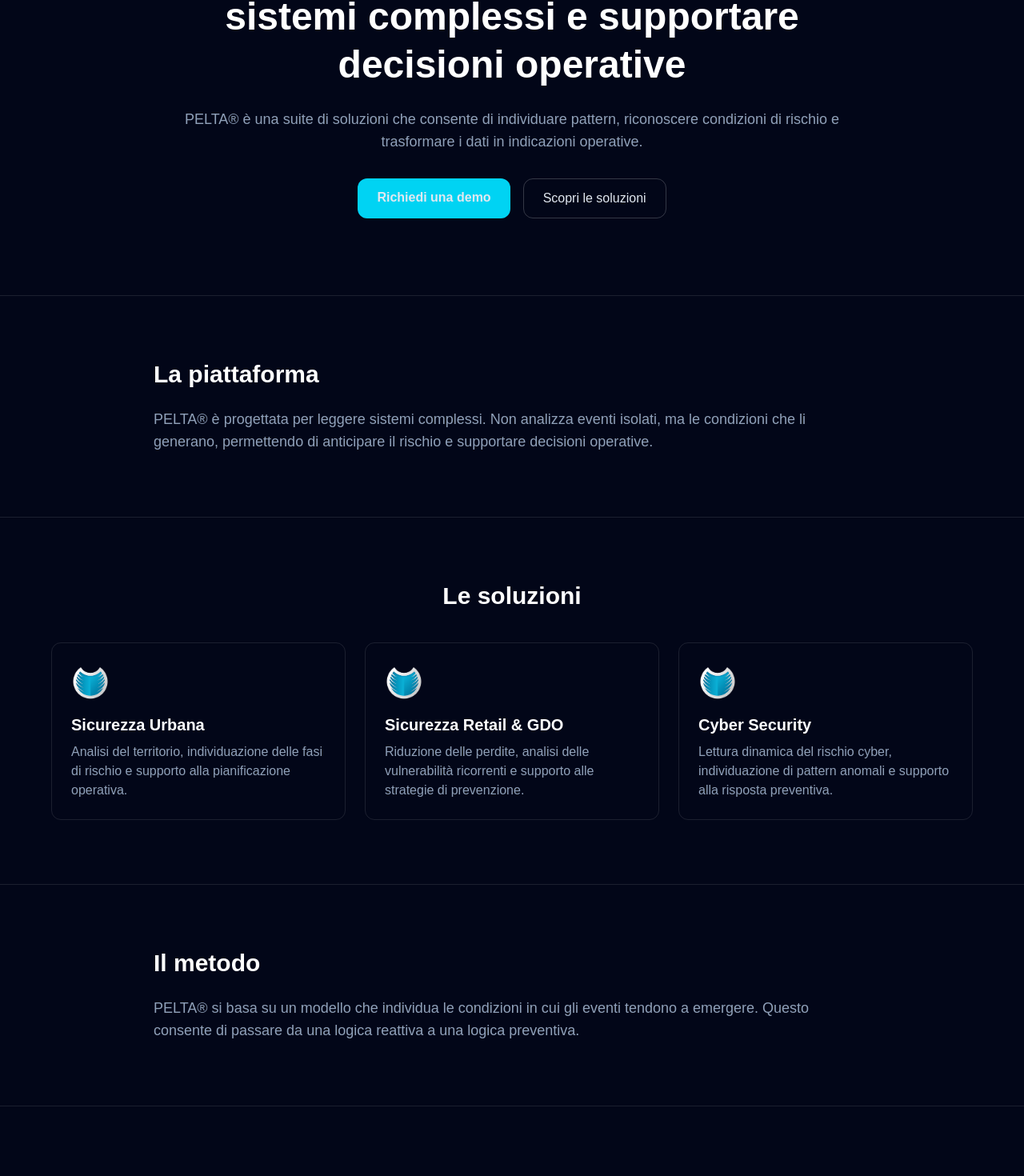
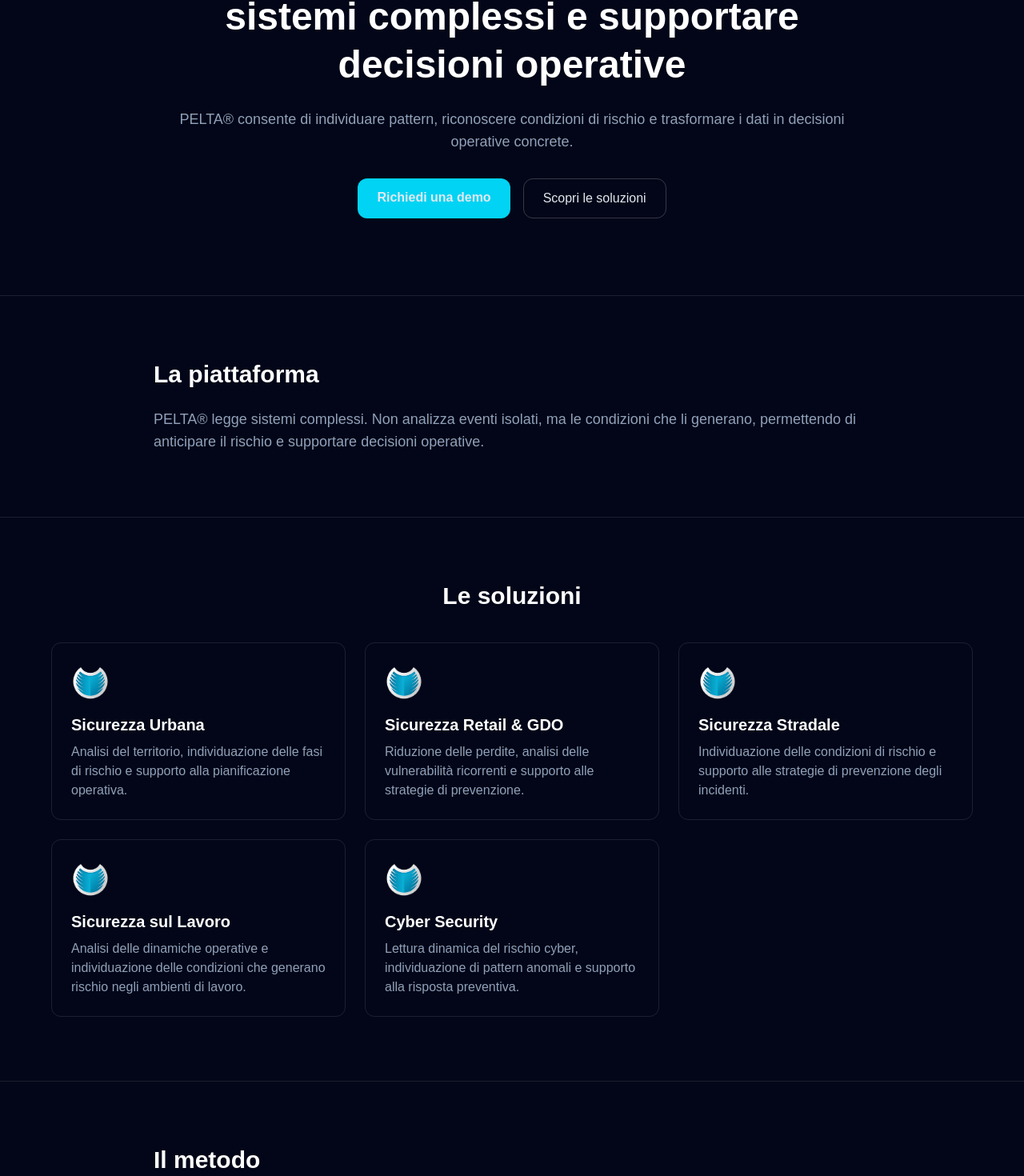
Before and after one commit to elialombardo000-byte/pelta-site, a Next.js app: page / in a window 1280 px wide. Shown: the part 270-1740 px from the top of the page at 80% size. Built offline with nearby package versions, Linux system fonts and the light colour scheme.

Commit message:
home definitiva completa

```diff
--- a/app/page.js
+++ b/app/page.js
@@ -10,6 +10,18 @@
       title: "Sicurezza Retail & GDO",
       description:
         "Riduzione delle perdite, analisi delle vulnerabilità ricorrenti e supporto alle strategie di prevenzione.",
+      image: "/shield.png",
+    },
+    {
+      title: "Sicurezza Stradale",
+      description:
+        "Individuazione delle condizioni di rischio e supporto alle strategie di prevenzione degli incidenti.",
+      image: "/shield.png",
+    },
+    {
+      title: "Sicurezza sul Lavoro",
+      description:
+        "Analisi delle dinamiche operative e individuazione delle condizioni che generano rischio negli ambienti di lavoro.",
       image: "/shield.png",
     },
     {
@@ -45,8 +57,9 @@
       </header>
 
       {/* HERO */}
-      <section id="home" className="px-6 py-24">
-        <div className="max-w-4xl mx-auto text-center">
+      <section id="home" className="px-6 py-24 text-center">
+        <div className="max-w-4xl mx-auto">
+
           <div className="mb-4 text-cyan-300 text-sm uppercase tracking-widest">
             Suite di soluzioni AI
           </div>
@@ -56,8 +69,8 @@
           </h1>
 
           <p className="mt-6 text-lg text-slate-400">
-            PELTA® è una suite di soluzioni che consente di individuare pattern, riconoscere condizioni di rischio
-            e trasformare i dati in indicazioni operative.
+            PELTA® consente di individuare pattern, riconoscere condizioni di rischio
+            e trasformare i dati in decisioni operative concrete.
           </p>
 
           <div className="mt-8 flex justify-center gap-4 flex-wrap">
@@ -69,6 +82,7 @@
               Scopri le soluzioni
             </a>
           </div>
+
         </div>
       </section>
 
@@ -80,8 +94,9 @@
           </h2>
 
           <p className="text-slate-400 text-lg">
-            PELTA® è progettata per leggere sistemi complessi. Non analizza eventi isolati,
-            ma le condizioni che li generano, permettendo di anticipare il rischio e supportare decisioni operative.
+            PELTA® legge sistemi complessi. Non analizza eventi isolati,
+            ma le condizioni che li generano, permettendo di anticipare il rischio
+            e supportare decisioni operative.
           </p>
         </div>
       </section>
@@ -94,12 +109,19 @@
             Le soluzioni
           </h2>
 
-          <div className="grid md:grid-cols-3 gap-6">
+          <div className="grid md:grid-cols-2 lg:grid-cols-3 gap-6">
             {solutions.map((item) => (
-              <div key={item.title} className="p-6 border border-white/10 rounded-xl">
+              <div
+                key={item.title}
+                className="p-6 border border-white/10 rounded-xl hover:border-cyan-400/30 transition"
+              >
                 <img src={item.image} alt={item.title} className="h-12 mb-4" />
-                <h3 className="text-xl font-semibold text-white mb-2">{item.title}</h3>
-                <p className="text-slate-400">{item.description}</p>
+                <h3 className="text-xl font-semibold text-white mb-2">
+                  {item.title}
+                </h3>
+                <p className="text-slate-400">
+                  {item.description}
+                </p>
               </div>
             ))}
           </div>
@@ -116,8 +138,8 @@
           </h2>
 
           <p className="text-slate-400 text-lg">
-            PELTA® si basa su un modello che individua le condizioni in cui gli eventi tendono a emergere.
-            Questo consente di passare da una logica reattiva a una logica preventiva.
+            Gli eventi non emergono dal nulla, ma quando il sistema raggiunge determinate condizioni.
+            PELTA® consente di leggere queste condizioni e trasformarle in azione.
           </p>
 
         </div>
@@ -130,7 +152,7 @@
         </h2>
 
         <p className="text-slate-400 mb-8">
-          Possiamo mostrarti la piattaforma e valutare insieme una sperimentazione.
+          Possiamo mostrarti la piattaforma e valutare una sperimentazione concreta.
         </p>
 
         <a
```
